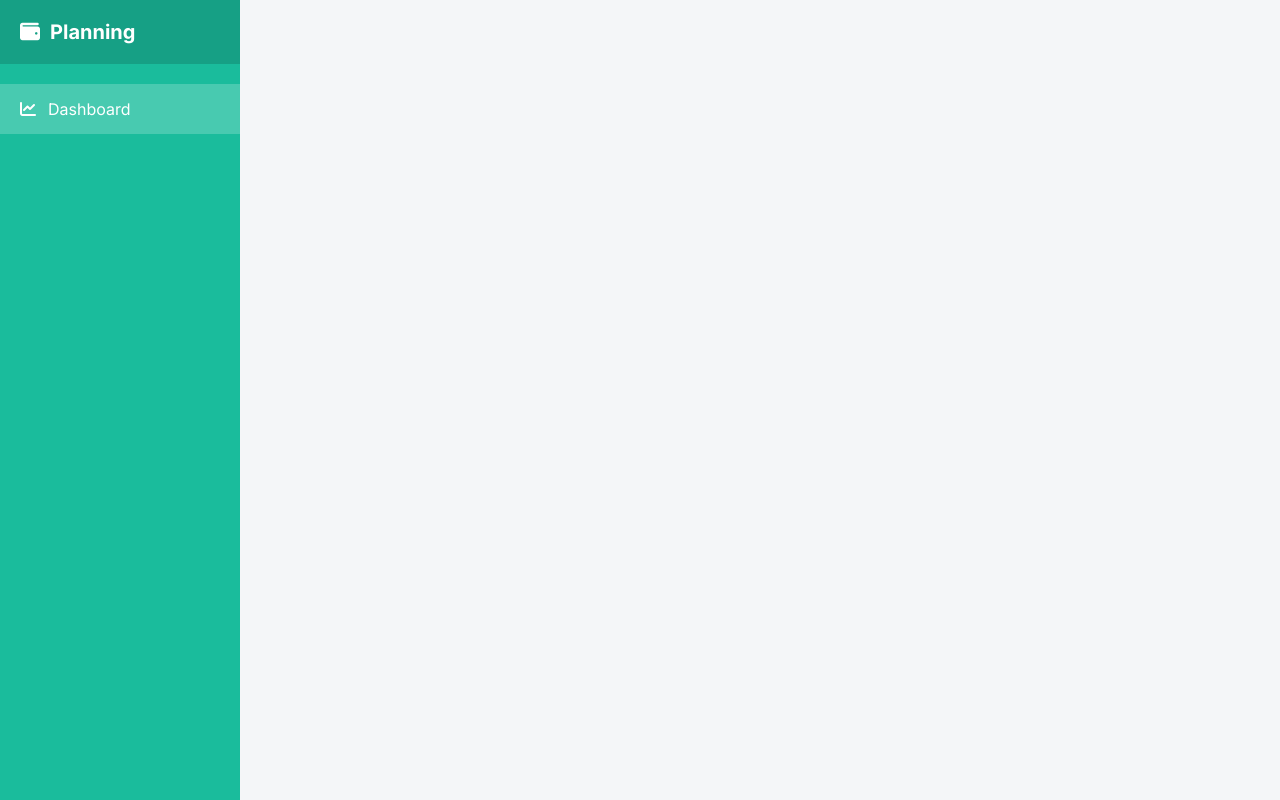
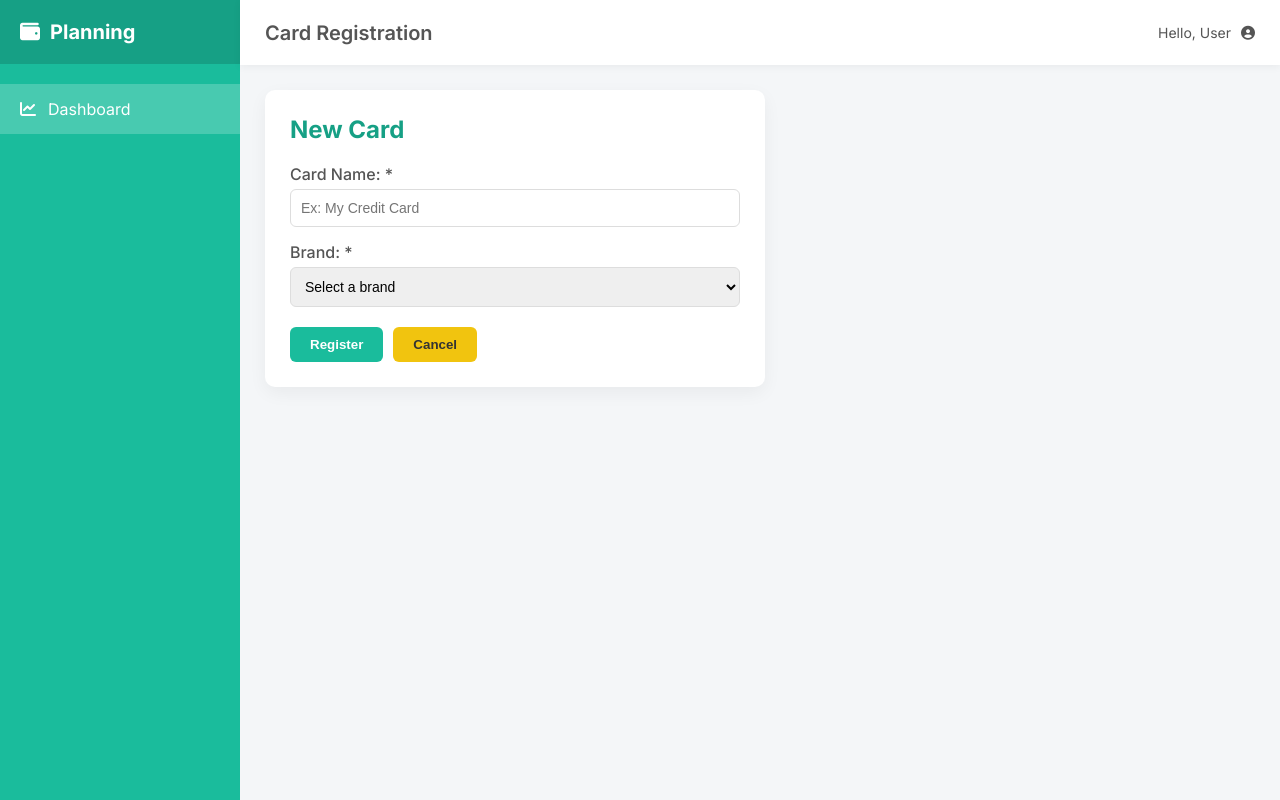
Before and after one commit to JotaV3/planning-app-angular, an Angular app: page /home/card-registration in a window 1280 px wide. Built offline with nearby package versions, Linux system fonts and the light colour scheme.

Commit message:
feat(card-registration): implement CardRegistration form

```diff
--- a/src/app/card/card-registration/card-registration.html
+++ b/src/app/card/card-registration/card-registration.html
@@ -0,0 +1,37 @@
+<header class="header">
+    <h1>Card Registration</h1>
+
+    <div class="user-area">
+        <span class="user-name">Hello, User</span>
+        <i class="fa-solid fa-circle-user"></i>
+    </div>
+</header>
+
+<main class="content">
+    <div class="card">
+        <h2>New Card</h2>
+
+        <form class="form">
+            <div class="form-group">
+                <label for="name">Card Name: *</label>
+                <input type="text" id="name" name="name" placeholder="Ex: My Credit Card" required>
+            </div>
+
+            <div class="form-group">
+                <label for="brand">Brand: *</label>
+                <select id="brand" name="brand" required>
+                    <option value="">Select a brand</option>
+                    <option value="visa">Visa</option>
+                    <option value="mastercard">Mastercard</option>
+                    <option value="amex">American Express</option>
+                    <option value="discover">Discover</option>
+                </select>
+            </div>
+
+            <div class="form-actions">
+                <button type="submit" class="btn btn-primary">Register</button>
+                <button type="reset" class="btn btn-secondary">Cancel</button>
+            </div>
+        </form>
+    </div>
+</main>
```
